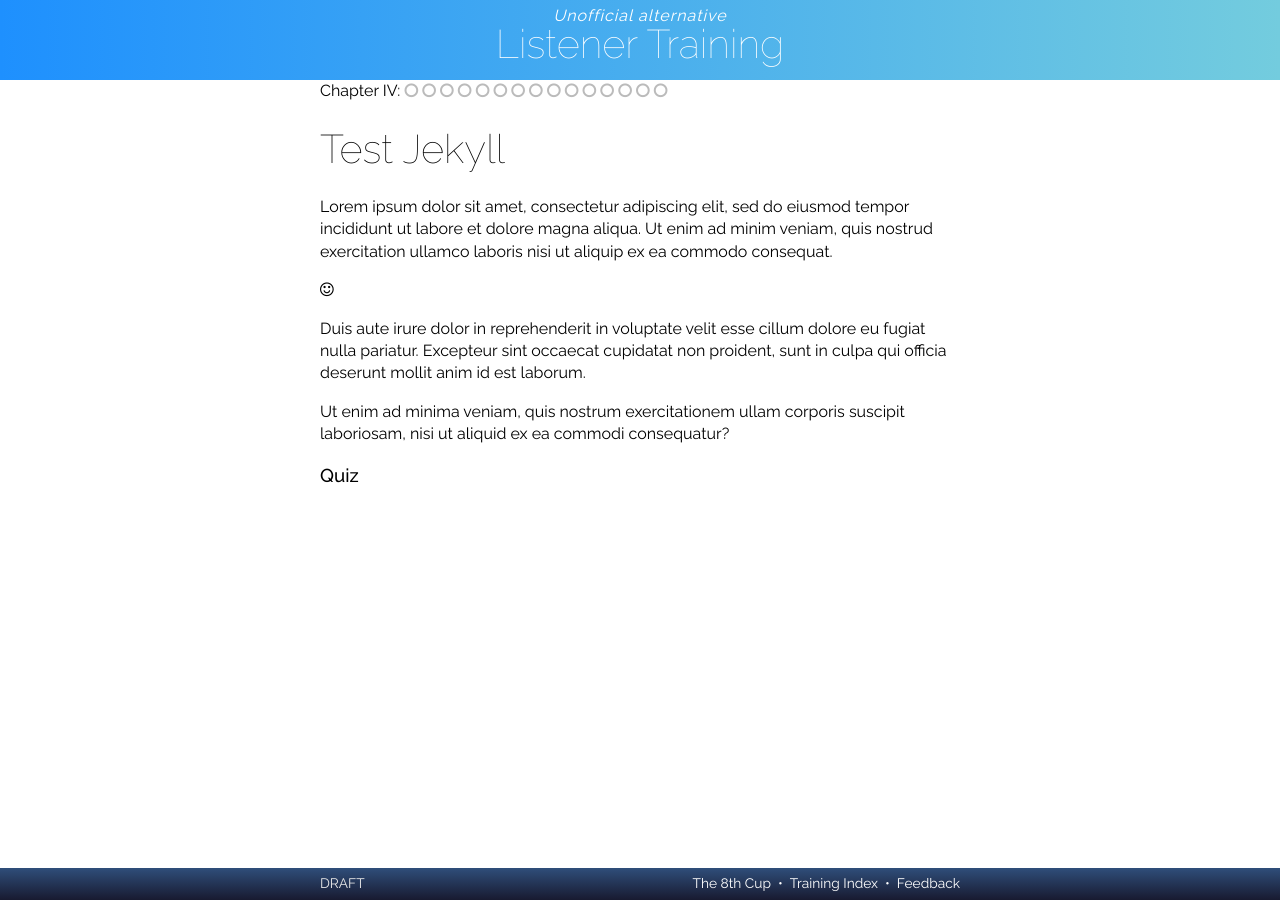
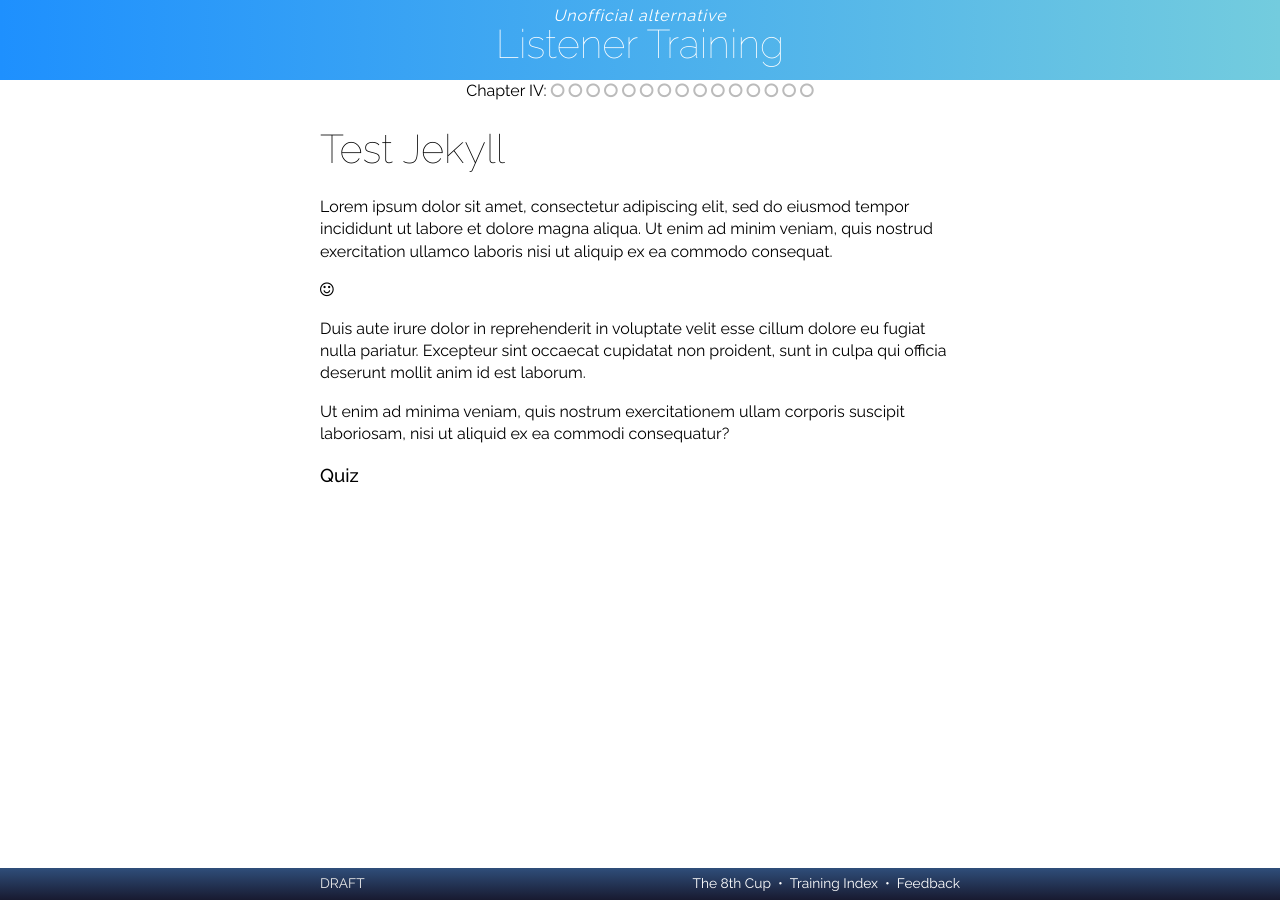
Before and after one commit to RarelyCharlie/rarelycharlie.github.io, a Jekyll site: the page built from test.md, in a window 1280 px wide. Built offline with Jekyll 4.4.1, drawn with Linux system fonts in a browser that asks for light colours; nearby versions of some CDN libraries.

Commit message:
blobs in div

```diff
--- a/_layouts/listen.html
+++ b/_layouts/listen.html
@@ -71,6 +71,7 @@ a {text-decoration: none;}
 a:hover {text-decoration: underline;}
 i.fa-heart {color: red;}
 i.fa-star {color: gold;}
+#progress {text-align: center;}
 </style>
 <script>
 Persist = {
@@ -229,7 +230,7 @@ reviewpage = function () {
 <body data-version="{{ page.version }}" class="{{ page.class }}">
 <div id="header"><span>Unofficial alternative</span><h2>Listener Training</h2></div>
 <div id="content">
-
+<div id="progress">
 {% assign thischap = -1 %}{% assign chapstart = 0 %}{% assign final = 0 %}
 {% for section in site.listen %}
 	{% if section.class == 'chapter' and section.serial > page.serial %}
@@ -245,11 +246,12 @@ reviewpage = function () {
 Chapter {% case thischap %}{% when 1 %}I{% when 2 %}II{% when 3 %}III{% when 4 %}IV{% endcase %}:
 {% for i in (chapstart..final) %}
 	{% if i <= page.serial %}
-<i class="fa fa-circle" style="color: #5f5;"></i>
+<i class="fa fa-circle" style="color: #4c6;"></i>
 	{% else %}
 <i class="fa fa-circle-o" style="color: #bbb;"></i>
 	{% endif %}
 {% endfor %}
+</div>
 
 <h1 data-section="{{ page.serial }}">{{ page.title }}</h1>
 {{ content }}
```
